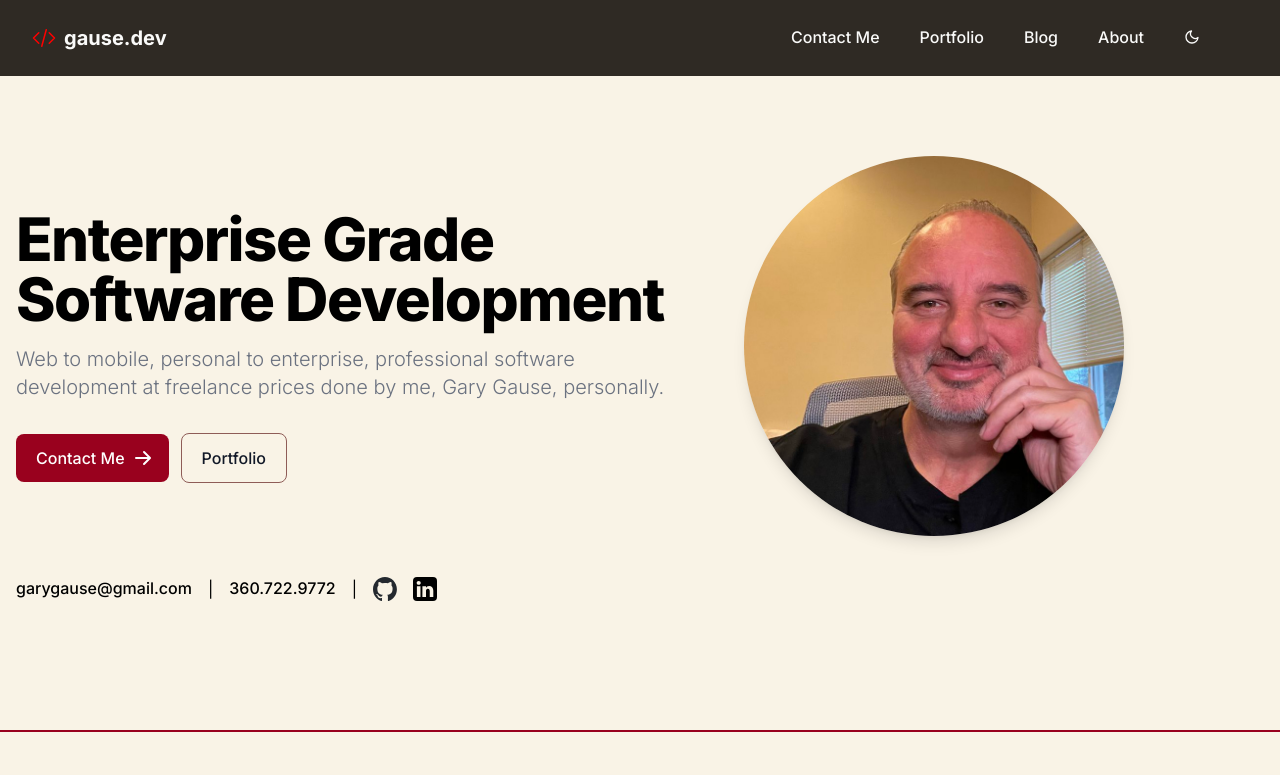
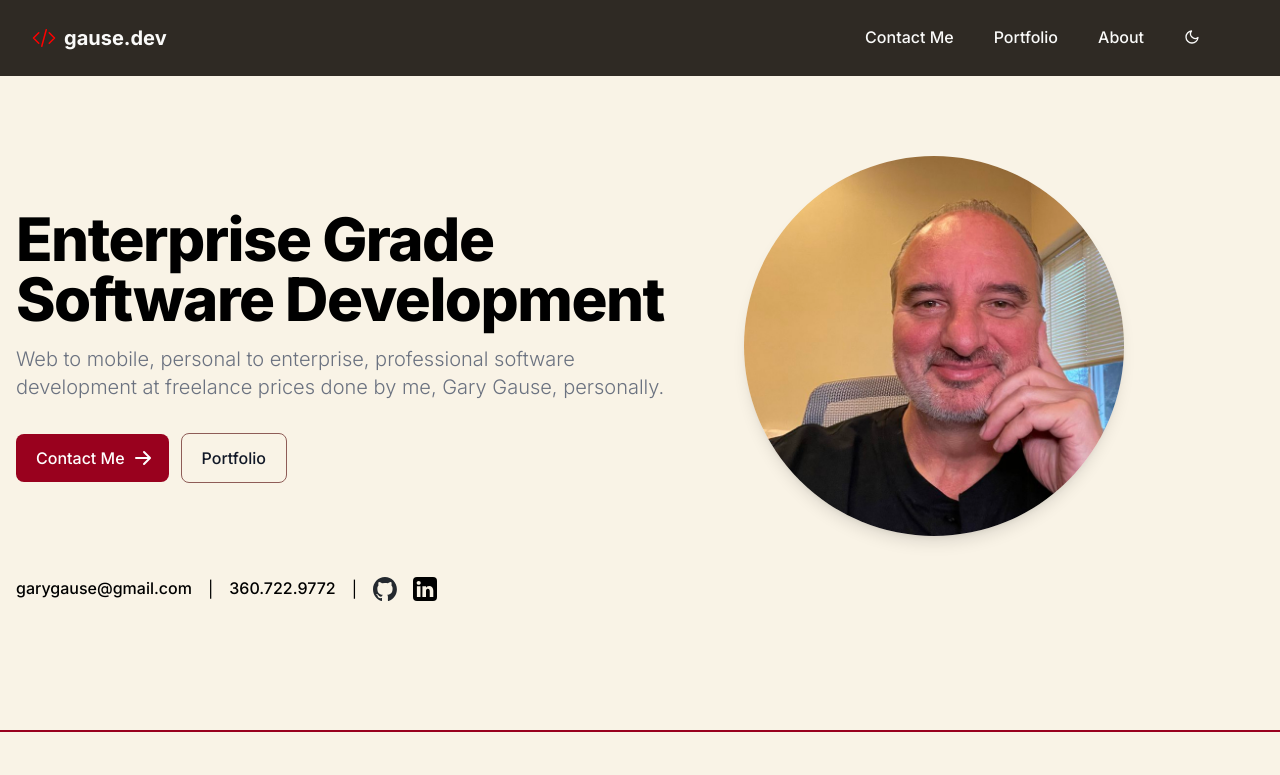
Before and after one commit to garygause/gause.dev, a Next.js app: page / in a window 1280 px wide. Shown: the top 775 px of the page. Built offline with nearby package versions, Linux system fonts and the light colour scheme.

Commit message:
hide blog link

```diff
--- a/src/components/header/header.tsx
+++ b/src/components/header/header.tsx
@@ -56,12 +56,6 @@ export default function Header() {
               className="text-base leading-6 font-medium text-secondary-500 hover:text-palette-brown border-transparent border-b-2 hover:border-palette-brown hover:border-b-palette-brown hover:border-b-2 focus:outline-none focus:text-palette-brown transition duration-300"
             >
               Portfolio
-            </Link>
-            <Link
-              href="/blog"
-              className="text-base leading-6 font-medium text-secondary-500 hover:text-palette-brown border-transparent border-b-2 hover:border-palette-brown hover:border-b-palette-brown hover:border-b-2 focus:outline-none focus:text-palette-brown transition duration-300"
-            >
-              Blog
             </Link>
             <Link
               href="/about"
@@ -132,17 +126,6 @@ export default function Header() {
                     </div>
                   </Link>
                   <Link
-                    href="/blog"
-                    className="-m-3 p-3 flex items-center space-x-3 rounded-md hover:bg-gray-50 transition duration-300"
-                    onClick={(e) => {
-                      setOpen(false);
-                    }}
-                  >
-                    <div className="text-base leading-6 font-medium text-palette-brown">
-                      Blog
-                    </div>
-                  </Link>
-                  <Link
                     href="/about"
                     className="-m-3 p-3 flex items-center space-x-3 rounded-md hover:bg-gray-50 transition duration-300"
                     onClick={(e) => {
```
